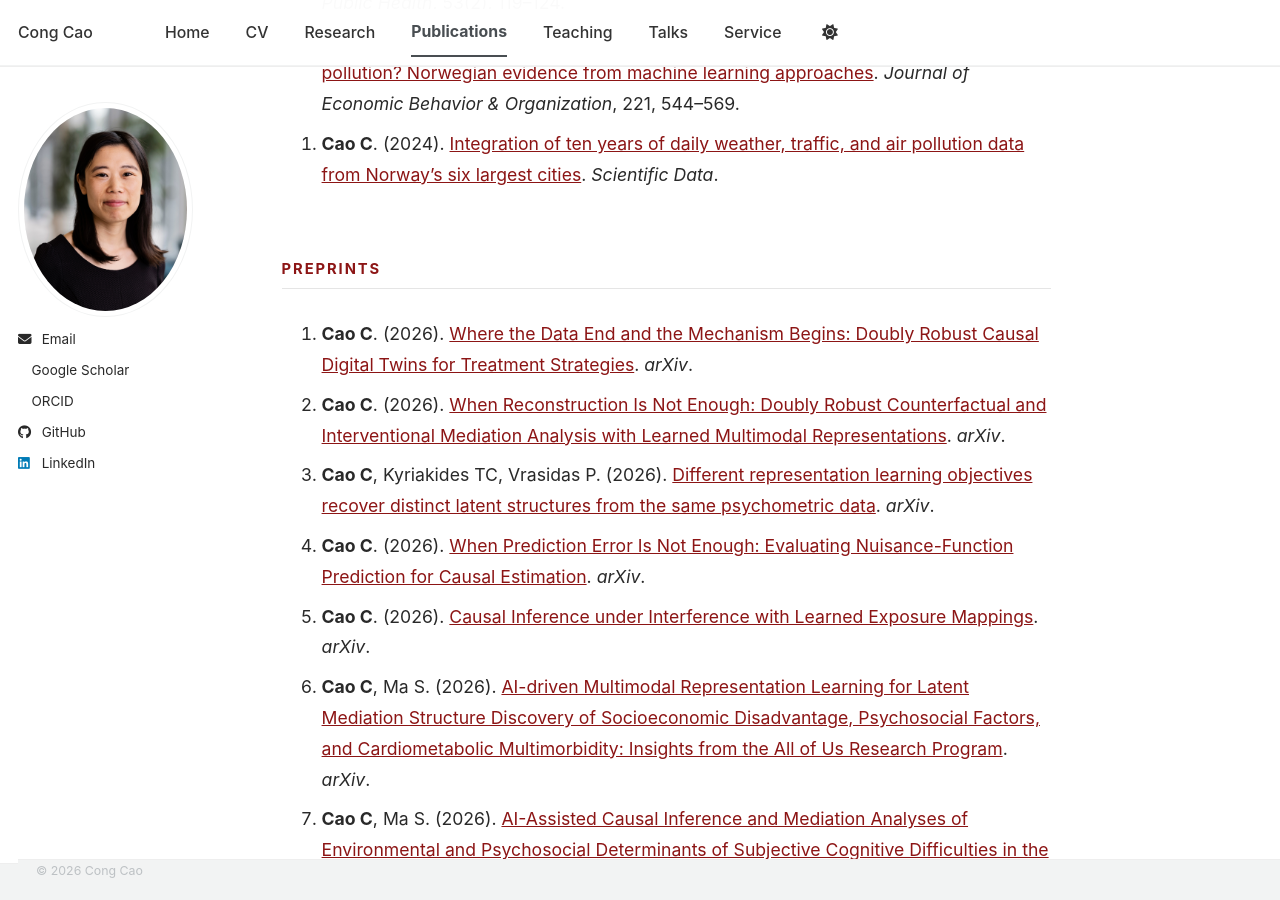
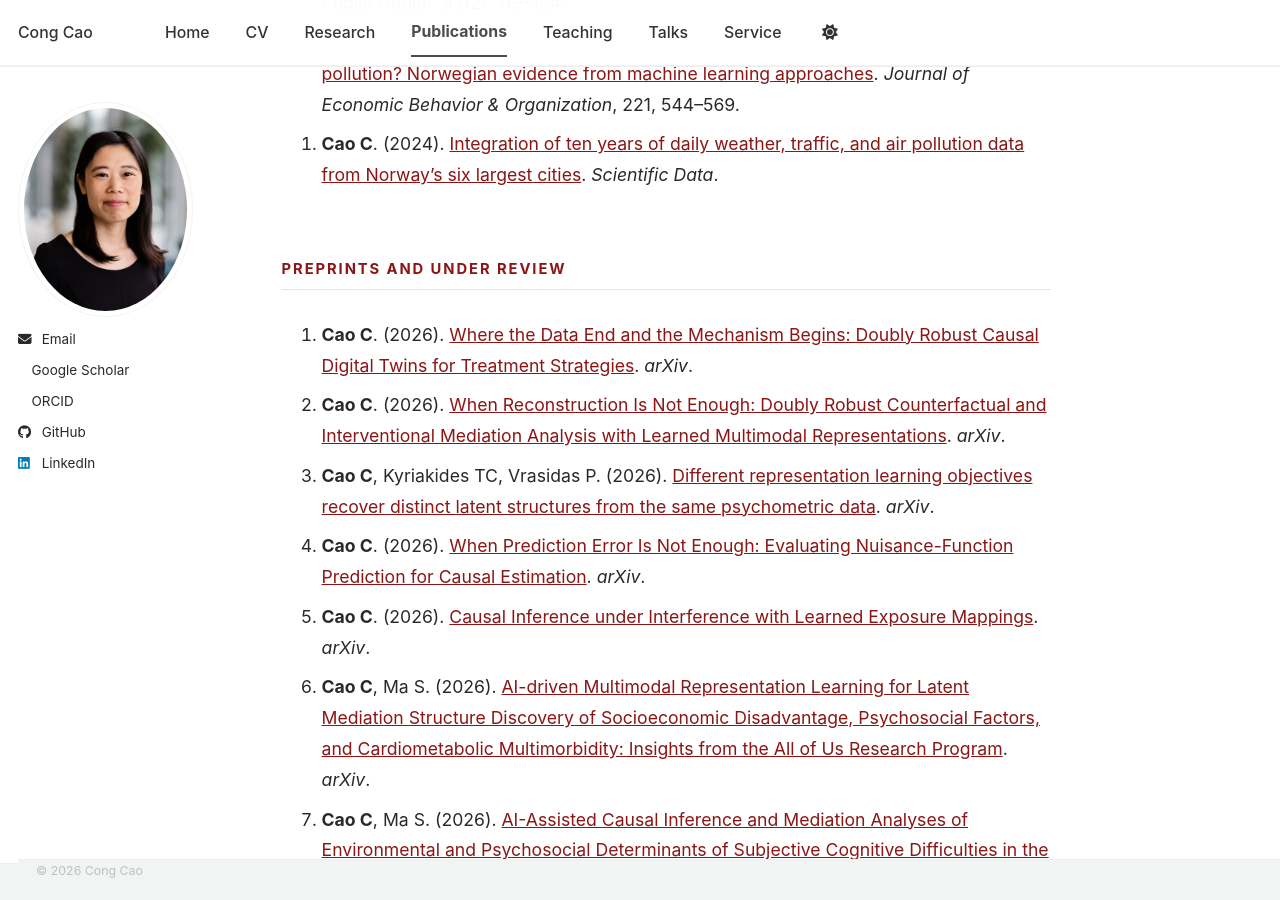
Before and after one commit to congca0/congca0.github.io, a Jekyll site: the page built from publications.md, in a window 1280 px wide and 900 px high, scrolled down 752 px. Built offline with Jekyll 4.4.1, drawn with Linux system fonts in a browser that asks for light colours; a style sheet for code colours, icons or effects is not loaded.

Commit message:
Update publications.md

```diff
--- a/publications.md
+++ b/publications.md
@@ -14,7 +14,7 @@ author_profile: true
 <li><strong>Cao C</strong>. (2024). <a href="https://doi.org/10.1038/s41597-024-03583-8">Integration of ten years of daily weather, traffic, and air pollution data from Norway’s six largest cities</a>. <em>Scientific Data</em>.</li>
 </ol>
 
-<h2>Preprints</h2>
+<h2>Preprints and under review </h2>
 <ol>
 <li><strong>Cao C</strong>. (2026). <a href="https://arxiv.org/abs/2610.31706">Where the Data End and the Mechanism Begins: Doubly Robust Causal Digital Twins for Treatment Strategies</a>. <em>arXiv</em>.</li>
 <li><strong>Cao C</strong>. (2026). <a href="https://arxiv.org/abs/2610.30220">When Reconstruction Is Not Enough: Doubly Robust Counterfactual and Interventional Mediation Analysis with Learned Multimodal Representations</a>. <em>arXiv</em>.</li>
```
